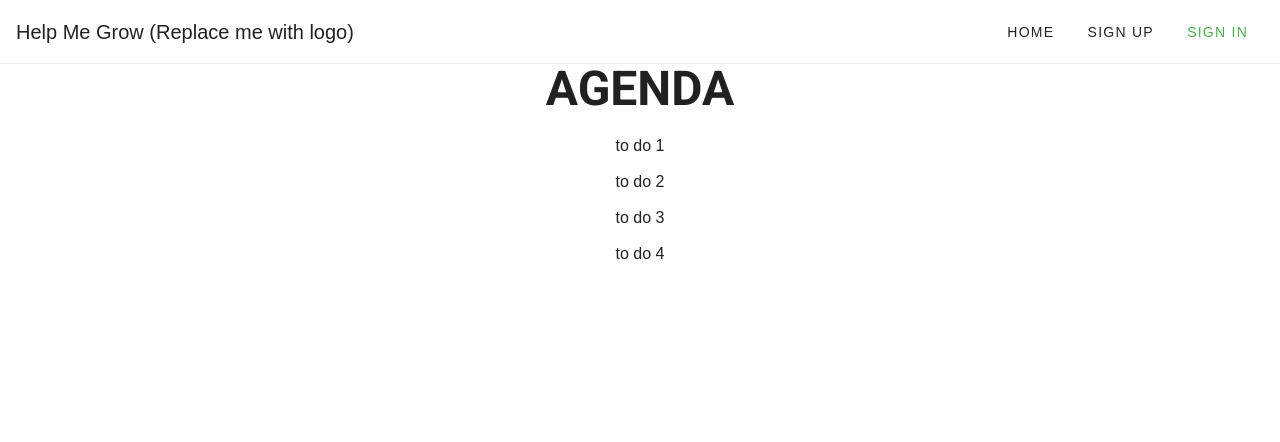
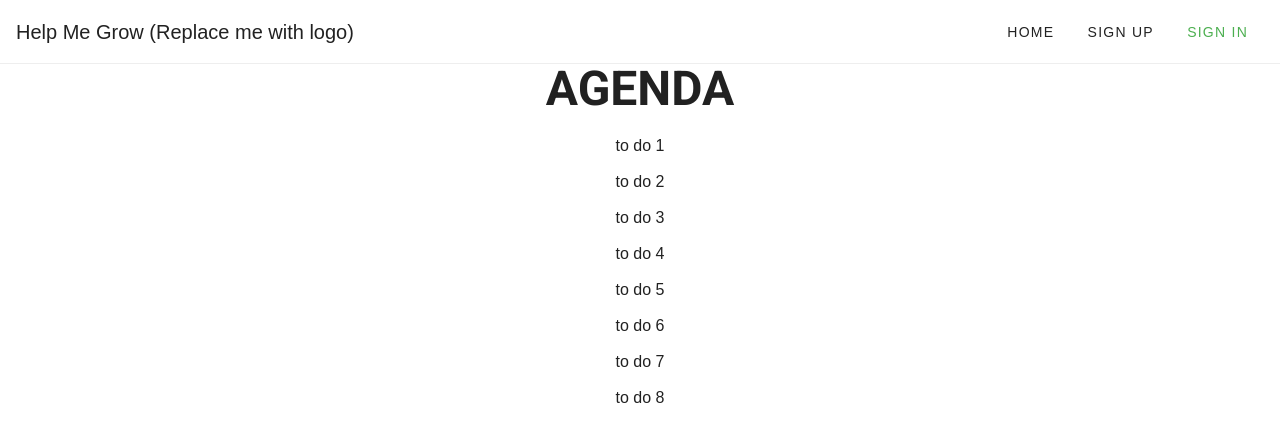
Before and after one commit to Archivolt1/helpmegrow-web, a Nuxt app: page /agenda in a window 1280 px wide. Shown: the top 442 px of the page. Built offline with nearby package versions, Linux system fonts and the light colour scheme; a web font is replaced by a local one.

Commit message:
created index 2

```diff
--- a/pages/agenda.vue
+++ b/pages/agenda.vue
@@ -12,8 +12,20 @@
         <v-row justify="center" class="mb-1">
             to do 3
         </v-row>
-        <v-row justify="center" class="mb-5">
+        <v-row justify="center" class="mb-1">
             to do 4
+        </v-row>
+        <v-row justify="center" class="mb-1">
+            to do 5
+        </v-row>
+        <v-row justify="center" class="mb-1">
+            to do 6
+        </v-row>
+        <v-row justify="center" class="mb-1">
+            to do 7
+        </v-row>
+        <v-row justify="center" class="mb-1">
+            to do 8
         </v-row>
     </v-container>
 </template>
```
Also changed, not shown: static/logo.jpg (added).
